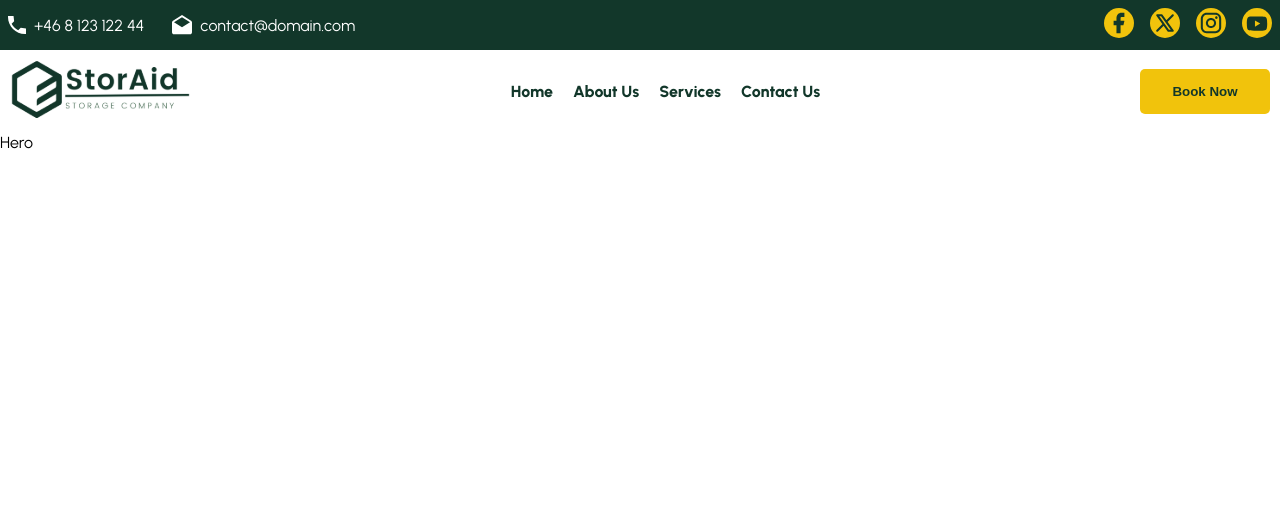
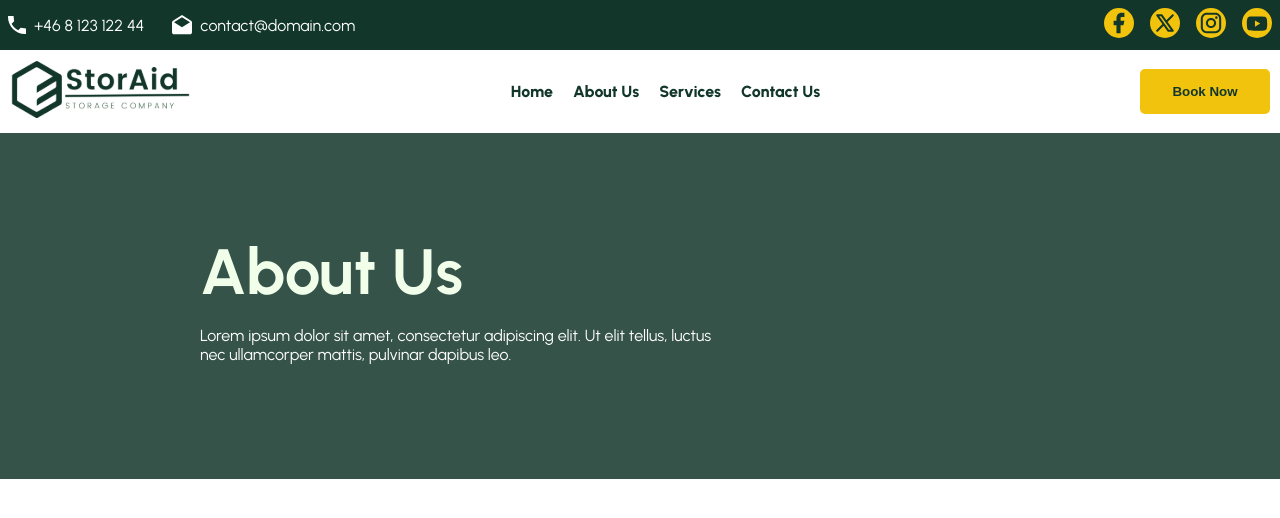
Before and after one commit to Ivonapp/React, a React (Vite) app: page /AboutUs in a window 1280 px wide. Shown: the top 518 px of the page. Built offline with nearby package versions, Linux system fonts and the light colour scheme.

Commit message:
hero for other sections

```diff
--- a/src/components/Adesign.css
+++ b/src/components/Adesign.css
@@ -99,4 +99,13 @@ border: none;
   padding-top: 100px;
   text-align: center;
 }
+.hero-small {
+  align-items: start;
+  display: flex;
+  flex-direction: column;
+  gap: 1rem;
+  padding-top: 100px;
+  padding-bottom: 100px;
+  width: 600px;
+}
 /*HERO END*/
--- a/src/components/Hero.jsx
+++ b/src/components/HeroLarge.jsx
@@ -5,17 +5,17 @@
 
 
 
-    export default function Hero() {
+    export default function HeroLarge() {
         return (
 
-             <div>
+        <div>
         <div className="hero-background">
         <div className="hero-wrapper">
         <div className="text-container">
         <h1 className="h1-headline">Space Simplified,</h1>
         <h1 className="h1-headline">Storage Perfected</h1>
         <div className="hero-ingress">Lorem ipsum dolor sit amet, consectetur adipiscing elit. Aenean a sem magna. Etiam ac odio sit amet lorem fringilla sodales. Cras lobortis, libero at iaculis luctus, nisi ex pellentesque nisi, at euismod sem ipsum ac dolor.</div>
-        <Button name ="Discover More" to="/ErrorPage" />
+        <Button name ="Discover More" />
         </div>
 
         <div className="hero-icon">
--- /dev/null
+++ b/src/components/HeroSmall.jsx
@@ -0,0 +1,20 @@
+      import React from 'react';
+      import "./Adesign.css";
+
+
+
+    export default function HeroSmall({ headline, ingress }) {
+        return (
+
+        <div>
+        <div className="hero-background">
+        <div className="text-container">
+        <div className ="hero-small">
+        <h1 className="h1-headline">{headline}</h1>
+        <div className="hero-ingress">{ingress}</div>
+        </div>
+        </div>
+        </div>
+        </div>
+      )
+      }
--- a/src/pages/AboutUs.jsx
+++ b/src/pages/AboutUs.jsx
@@ -1,10 +1,12 @@
 import React from 'react'
+import HeroSmall from '../components/HeroSmall';
 
 const AboutUs = () => {
   return (
     <div>
-
-      Hero
+      <HeroSmall
+      headline ="About Us"
+      ingress ="Lorem ipsum dolor sit amet, consectetur adipiscing elit. Ut elit tellus, luctus nec ullamcorper mattis, pulvinar dapibus leo." />
     </div>
   )
 }
--- a/src/pages/ContactUs.jsx
+++ b/src/pages/ContactUs.jsx
@@ -1,8 +1,15 @@
 import React from 'react'
+import HeroSmall from '../components/HeroSmall';
 
 const ContactUs = () => {
   return (
-    <div>ContactUs</div>
+    <div>
+
+      <HeroSmall
+      headline ="Contact Us"
+      ingress ="Lorem ipsum dolor sit amet, consectetur adipiscing elit. Ut elit tellus, luctus nec ullamcorper mattis, pulvinar dapibus leo." />
+
+    </div>
   )
 }
 
--- a/src/pages/Home.jsx
+++ b/src/pages/Home.jsx
@@ -1,10 +1,10 @@
 import React from 'react'
-import Hero from '../components/Hero';
+import HeroLarge from '../components/HeroLarge';
 
 const Home = () => {
   return (
        <div>
-      <Hero />
+      <HeroLarge />
     </div>
   )
 }
--- a/src/pages/Services.jsx
+++ b/src/pages/Services.jsx
@@ -1,8 +1,14 @@
 import React from 'react'
+import HeroSmall from '../components/HeroSmall';
 
 const Services = () => {
   return (
-    <div>Services</div>
+    <div>
+      <HeroSmall
+      headline ="Services"
+      ingress ="Lorem ipsum dolor sit amet, consectetur adipiscing elit. Ut elit tellus, luctus nec ullamcorper mattis, pulvinar dapibus leo." />
+
+    </div>
   )
 }
 
```
